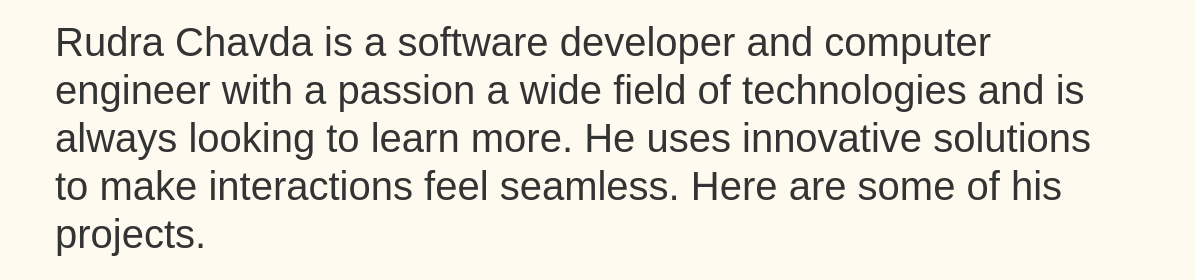
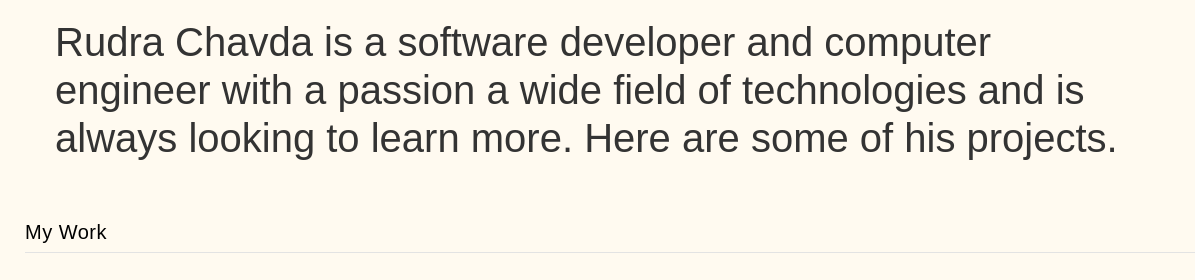
Before and after one commit to rudrachavda/rudrachavda.github.io, a plain HTML site: page projects.html in a window 1280 px wide. Shown: the part 62-342 px from the top of the page, 85-1280 px from the left. Drawn offline with Linux system fonts and the light colour scheme.

Commit message:
minor text changes

```diff
--- a/projects.html
+++ b/projects.html
@@ -54,8 +54,7 @@
 
         <div class="projectintro">
             <div class="projecttext">
-                Rudra Chavda is a software developer and computer engineer with a passion a wide field of technologies and is always looking to learn more. He uses innovative solutions to
-                make interactions feel seamless. Here are some of his projects.
+                Rudra Chavda is a software developer and computer engineer with a passion a wide field of technologies and is always looking to learn more. Here are some of his projects.
             </div>
         </div>
 
```
